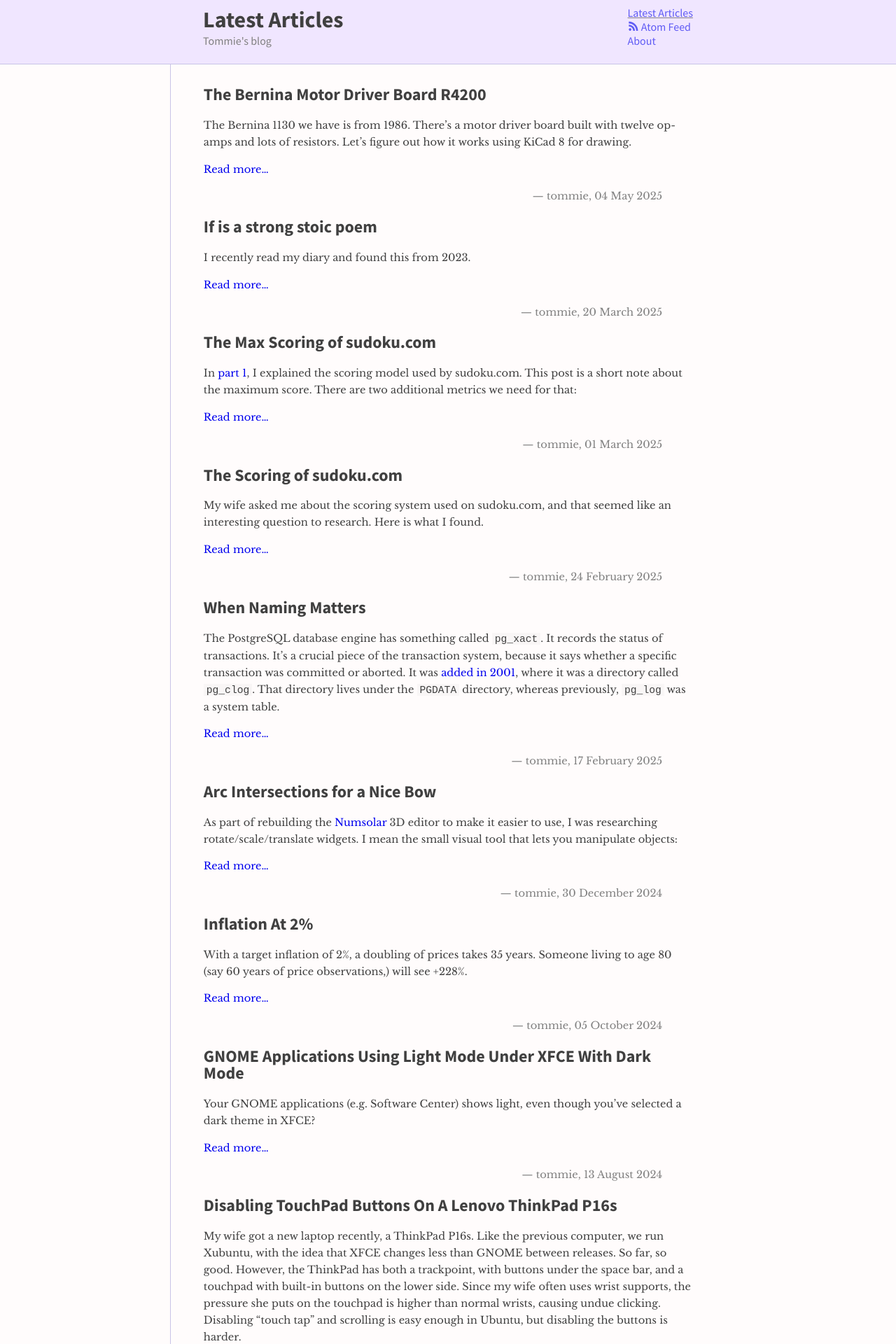
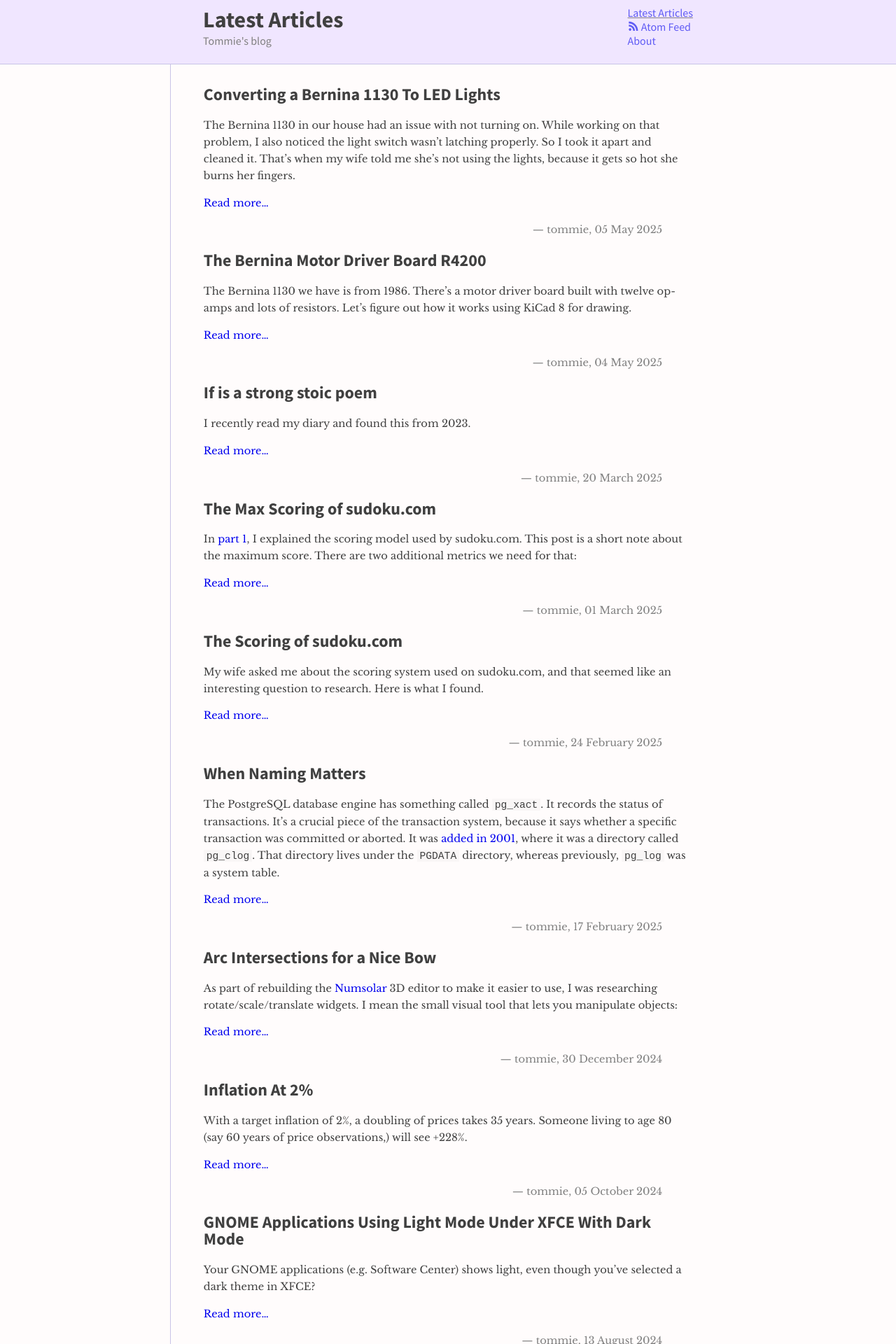
Before and after one commit to tommie/tommie.github.io, a Jekyll site: the page built from index.md, in a window 1280 px wide. Shown: the top 1920 px of the page at 70% size. Built offline with Jekyll 4.4.1, drawn with Linux system fonts in a browser that asks for light colours; some of the changed lines change nothing that is shown.

Commit message:
Adds 2025-05-05-bernina-1130-led.

```diff
--- /dev/null
+++ b/_posts/2025-05-05-bernina-1130-led.md
@@ -0,0 +1,133 @@
+---
+title: Converting a Bernina 1130 To LED Lights
+categories: [electronics, repair, upgrade, sewing machine]
+---
+
+The Bernina 1130 in our house had an issue with not turning on.
+While working on that problem, I also noticed the light switch wasn't latching properly.
+So I took it apart and cleaned it.
+That's when my wife told me she's not using the lights, because it gets so hot she burns her fingers.
+
+There are two 4 W light bulbs (6 V, BA9s socket) on the 1130.
+They do get insanely hot, and only one of them has a diffusor that protects your fingers from touching the bulb.
+
+I set out to convert the machine to LEDs.
+
+At first, I thought I'd just get BA9s bulbs from China, but waiting several weeks for that seemed less fun.
+And I have lots of LEDs waiting to be used.
+
+## Phase One: The 5 mm and 1206
+
+So I designed and 3D-printed a BA9s holder for a 5 mm LED in PLA.
+This worked, but was getting very hot and eventually blew the machine's power supply fuse.
+The PLA body had disformed, and the resistor was burnt.
+It was only drawing 20 mA from my bench power supply, so I was confused.
+
+<figure>
+  <a href="/assets/2025-05-05-ba9s-5mm-led.jpg"><img width="40%" style="border-radius:6px; border:2px solid white; box-shadow:3px 3px 8px rgba(0,0,0,.35)" src="/assets/2025-05-05-ba9s-5mm-led.jpg"></a>
+  <a href="/assets/2025-05-05-ba9s-5mm-led-disasm.jpg"><img width="40%" style="border-radius:6px; border:2px solid white; box-shadow:3px 3px 8px rgba(0,0,0,.35)" src="/assets/2025-05-05-ba9s-5mm-led-disasm.jpg"></a>
+
+  <figcaption style="font-style:italic; text-align:center">Custom BA9s plug for a 5 mm LED and resistor</figcaption>
+</figure>
+
+At the same time, the light output was abysmal, it wasn't worth the power.
+So I switched the design to some 1206 chips.
+Now it was so bright, I didn't even have to install the second chip!
+Plus the larger light cone was useful for general illumination.
+
+<figure>
+  <a href="/assets/2025-05-05-ba9s-1206-led.jpg"><img width="40%" style="border-radius:6px; border:2px solid white; box-shadow:3px 3px 8px rgba(0,0,0,.35)" src="/assets/2025-05-05-ba9s-1206-led.jpg"></a>
+
+  <figcaption style="font-style:italic; text-align:center">Redesigned for a 1206 chip</figcaption>
+</figure>
+
+However, this too got really hot and eventually gave up.
+Something was clearly not working as I had expected.
+How hard can it be getting an LED to shine?
+It seems to work with my bench power supply, staying cool and bright, but as long as it goes into the machine, it heats up and things break.
+
+## Phase Two: Fixing The Supply
+
+I decided to have a look at the 6 V light supply with the oscilloscope, and saw this:
+
+<figure>
+  <a href="/assets/2025-05-05-l4200-6v.png"><img width="40%" style="border-radius:6px; border:2px solid white; box-shadow:3px 3px 8px rgba(0,0,0,.35)" src="/assets/2025-05-05-l4200-6v.png"></a>
+
+  <figcaption style="font-style:italic; text-align:center">The 6V line</figcaption>
+</figure>
+
+This is&hellip; umm&hellip; not clean.
+It's supposed to be a straight line at 6 V.
+This looks like someone trying to send covert messages to their spy friend, and pretending it's a switch-mode power supply.
+
+Indeed, if we look at [SyRep's L4200 schematic](https://syrep.no/repair/), we can clearly see there's no ripple capacitor on this line.
+At all.
+It's just straight from the inductor.
+And it's even negative voltage a lot of the time.
+Oh the things you could get away with in the age of incandescent lights.
+The problem is that LEDs react much quicker, so these microsecond spikes will actually cause large power spikes.
+
+<figure class="float-right clear-both">
+  <a href="/assets/2025-05-05-l4200-led-cap.jpg"><img style="border-radius:6px; border:2px solid white; box-shadow:3px 3px 8px rgba(0,0,0,.35)" src="/assets/2025-05-05-l4200-led-cap.jpg"></a>
+
+  <figcaption style="font-style:italic; text-align:center">The new, barely visible, black capacitor</figcaption>
+</figure>
+
+The peaks are going over 20 V, so instead of
+
+$$
+P = \frac{(V-V_f)^2}{R} = \frac{(4.8-3)^2}{100} = 32 \ \text{mW}
+$$
+
+from the resistor, it's doing \\(\frac{(20-3)^2}{100} = 2.89 \ \text{W}\\) at peak, which is quite a lot more.
+With a duty cycle of 10% or so, that's still 289 mW, or ten times the expected power.
+It's also above the 250 mW rating of the resistor.
+No wonder it was getting warm, melting the plastic and eventually frying the LED chip.
+I was in shock.
+
+After admitting myself to the local sanatorium for a few days, I decided that a capacitor will keep me sane going forward.
+So I found a nice spot for it on the L4200 power supply board, right on the lamp inductor (L130).
+I used ground from the C73 capacitor that smooths the mainboard 5 V line.
+(Notice that the 6 V light bulbs are driven from the same supply configuration as the 5 V mainboard, and that measures in reality as 4.8 V.)
+
+Now the LEDs aren't getting warm at all.
+Win!
+
+## Customizing the LED Fixture
+
+<figure>
+  <a href="/assets/2025-05-05-lamp-fixture.jpg"><img width="40%" style="border-radius:6px; border:2px solid white; box-shadow:3px 3px 8px rgba(0,0,0,.35)" src="/assets/2025-05-05-lamp-fixture.jpg"></a>
+  <a href="/assets/2025-05-05-led-fixture.png"><img width="40%" style="border-radius:6px; border:2px solid white; box-shadow:3px 3px 8px rgba(0,0,0,.35)" src="/assets/2025-05-05-led-fixture.png"></a>
+
+  <figcaption style="font-style:italic; text-align:center">The modular light fixture and new LED boxes</figcaption>
+</figure>
+
+The 1130 is very well made, and the light fixture is no exception.
+It's a bracket that is connected directly to the power supply.
+It contains the connection box, the light switch and the two BA9s sockets.
+And all that fastened with two screws.
+It's very nicely modular.
+
+The BA9s sockets look very cheap and only has a spring contact on one side, so the contact with my own BA9s plugs weren't great.
+But more importantly, we can spread out the light a bit more by using the full depth of the machine on the left-hand side.
+There's plenty of room for a light bar there.
+
+I used [OnShape](https://onshape.com/) to model the bracket, the available space for the LED fixtures, and then designed something that could hold small circuit boards.
+I also made a bezel (yellow) to be able to fit a protective front and diffusor.
+The smaller one in the back already has a diffusor built in to the machine.
+There's no space to make anything larger than this there.
+The slanted channels are for routing the cables away from mechanics and fingers.
+
+Missing from the final picture of the installed LEDs are the bezel and diffusor.
+
+<figure>
+  <a href="/assets/2025-05-05-mounted-leds.jpg"><img width="60%" style="border-radius:6px; border:2px solid white; box-shadow:3px 3px 8px rgba(0,0,0,.35)" src="/assets/2025-05-05-mounted-leds.jpg"></a>
+
+  <figcaption style="font-style:italic; text-align:center">Installed LEDs, watching up on the front</figcaption>
+</figure>
+
+Lesson learned?
+Don't assume that well-built equipment hasn't been cost optimized.
+Always check your assumptions and inputs.
+
+<script id="MathJax-script" async src="https://cdn.jsdelivr.net/npm/mathjax@3/es5/tex-mml-chtml.js"></script>
--- a/style/base.css
+++ b/style/base.css
@@ -186,8 +186,13 @@
     margin-top: 0;
 }
 
-figure img {
+figure.float-right img,
+figure.float-left img {
     width: 100%;
+}
+
+figure:not(.float-right, .float-left) {
+    text-align: center;
 }
 
 figcaption.filename {
```
Also changed, not shown: assets/2025-05-05-ba9s-1206-led.jpg (added), assets/2025-05-05-ba9s-5mm-led.jpg (added), assets/2025-05-05-l4200-6v.png (added), assets/2025-05-05-l4200-led-cap.jpg (added), assets/2025-05-05-led-fixture.png (added), assets/2025-05-05-mounted-leds.jpg (added), 2 other files.
